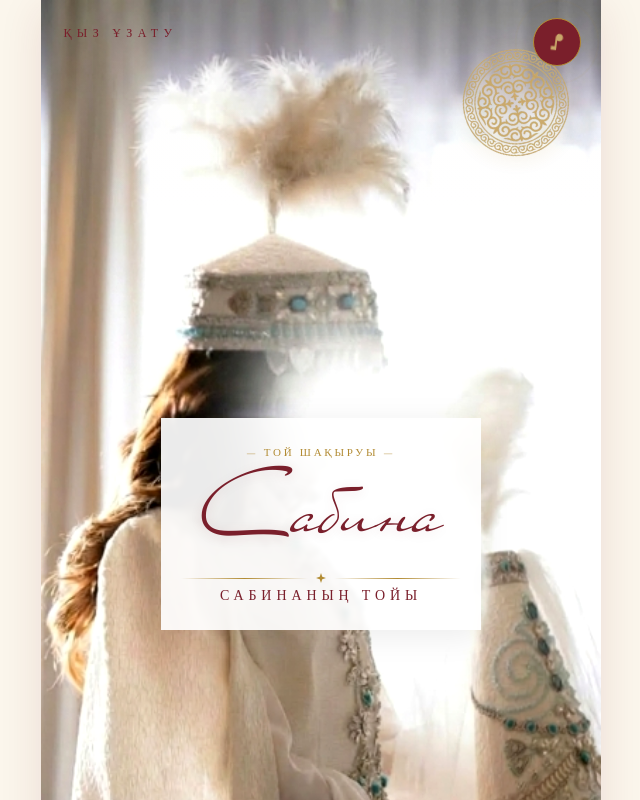
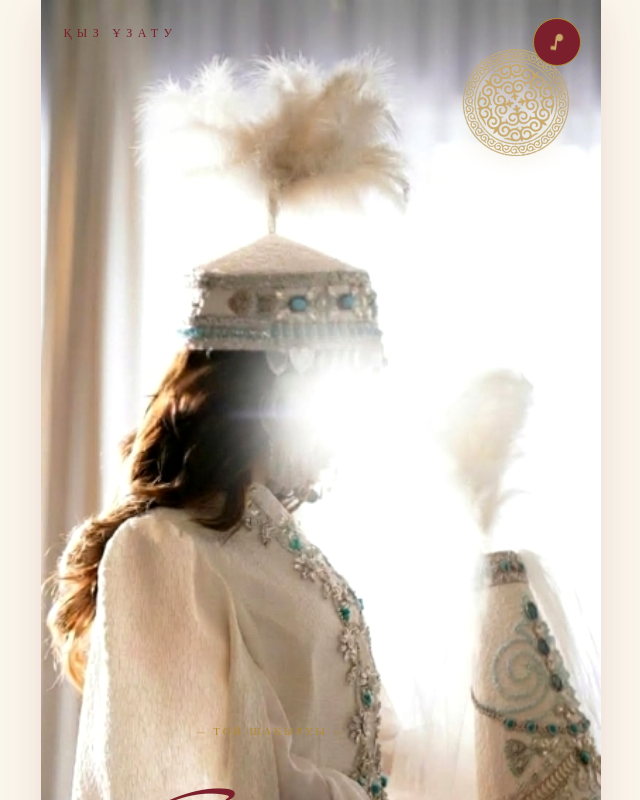
Before and after one commit to usern23/kyz-uzatu, a React (Vite) app: page / in a window 1280 px wide. Shown: the top 800 px of the page, without its empty margins (319-959 px from the left). Built offline with nearby package versions, Linux system fonts and the light colour scheme.

Commit message:
fix: restore hero text to bottom

```diff
--- a/src/styles.css
+++ b/src/styles.css
@@ -239,27 +239,22 @@ img { max-width: 100%; display: block; }
 }
 
 /*
-  Белый прямоугольник по центру с именем невесты
+  Белый прямоугольник снизу — как было изначально
 */
 .hero-text {
   position: absolute;
-  left: 50%;
-  top: 50%;
-  transform: translate(-50%, -50%);
-  width: 76%;
-  max-width: 320px;
+  left: 16%;
+  width: 50%;
+  top: 60%;
+  height: 40%;
   z-index: 4;
   display: flex;
   flex-direction: column;
   align-items: center;
   justify-content: center;
   text-align: center;
-  padding: 28px 20px 26px;
+  padding: 2% 4%;
   box-sizing: border-box;
-  background: rgba(255, 255, 255, 0.92);
-  backdrop-filter: blur(2px);
-  -webkit-backdrop-filter: blur(2px);
-  box-shadow: 0 6px 30px rgba(0, 0, 0, 0.08);
 }
 
 .hero-text .pre-name {
@@ -268,13 +263,13 @@ img { max-width: 100%; display: block; }
   text-transform: uppercase;
   font-size: clamp(8px, 2vw, 11px);
   color: var(--gold);
-  margin-bottom: 14px;
+  margin-bottom: 60px;
   white-space: nowrap;
 }
 
 .bride-name {
   font-family: 'KZCarolina', 'Great Vibes', cursive;
-  font-size: clamp(48px, 14vw, 96px);
+  font-size: clamp(52px, 18vw, 120px);
   font-weight: 500;
   color: var(--rose);
   line-height: 1;
```
